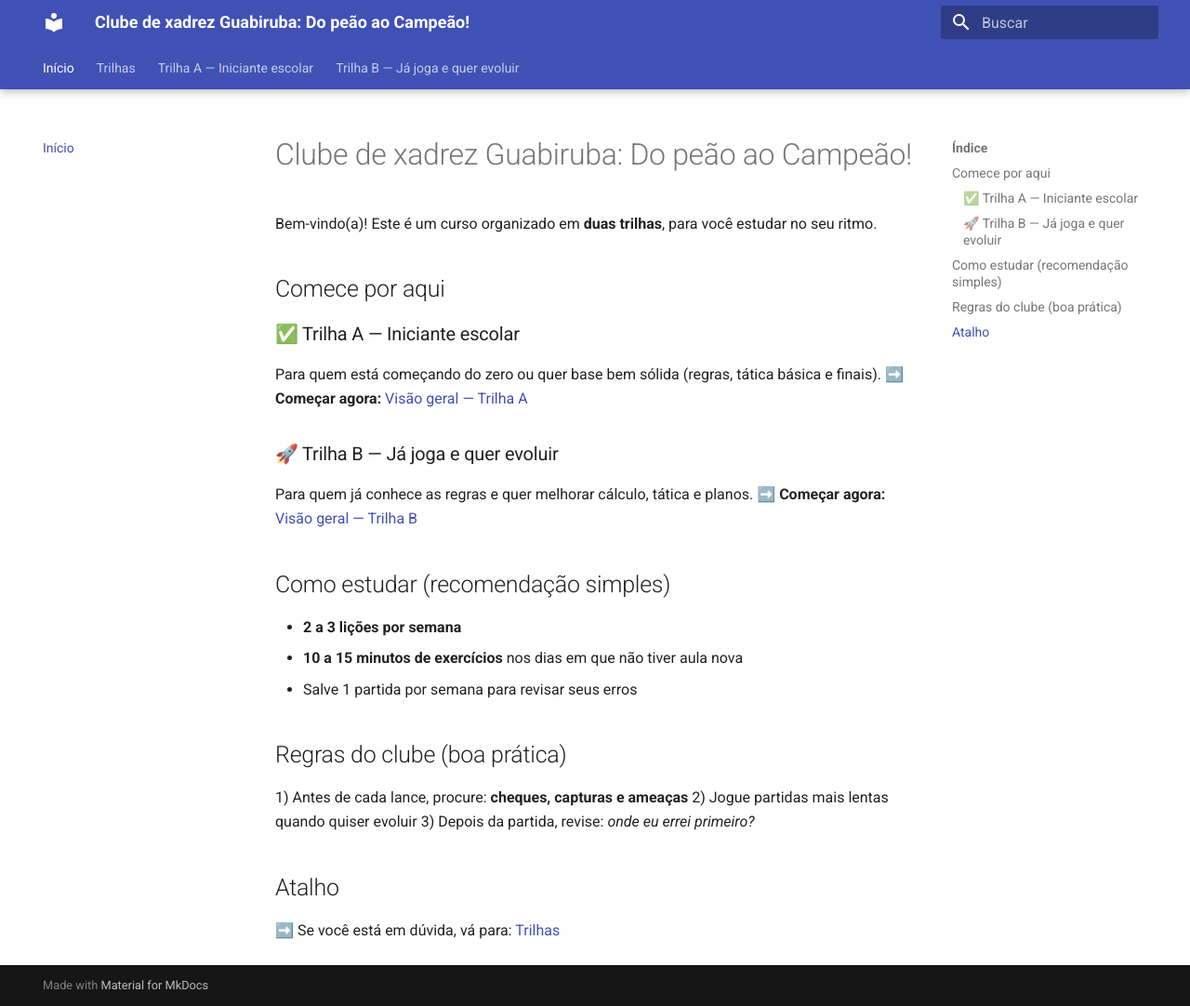
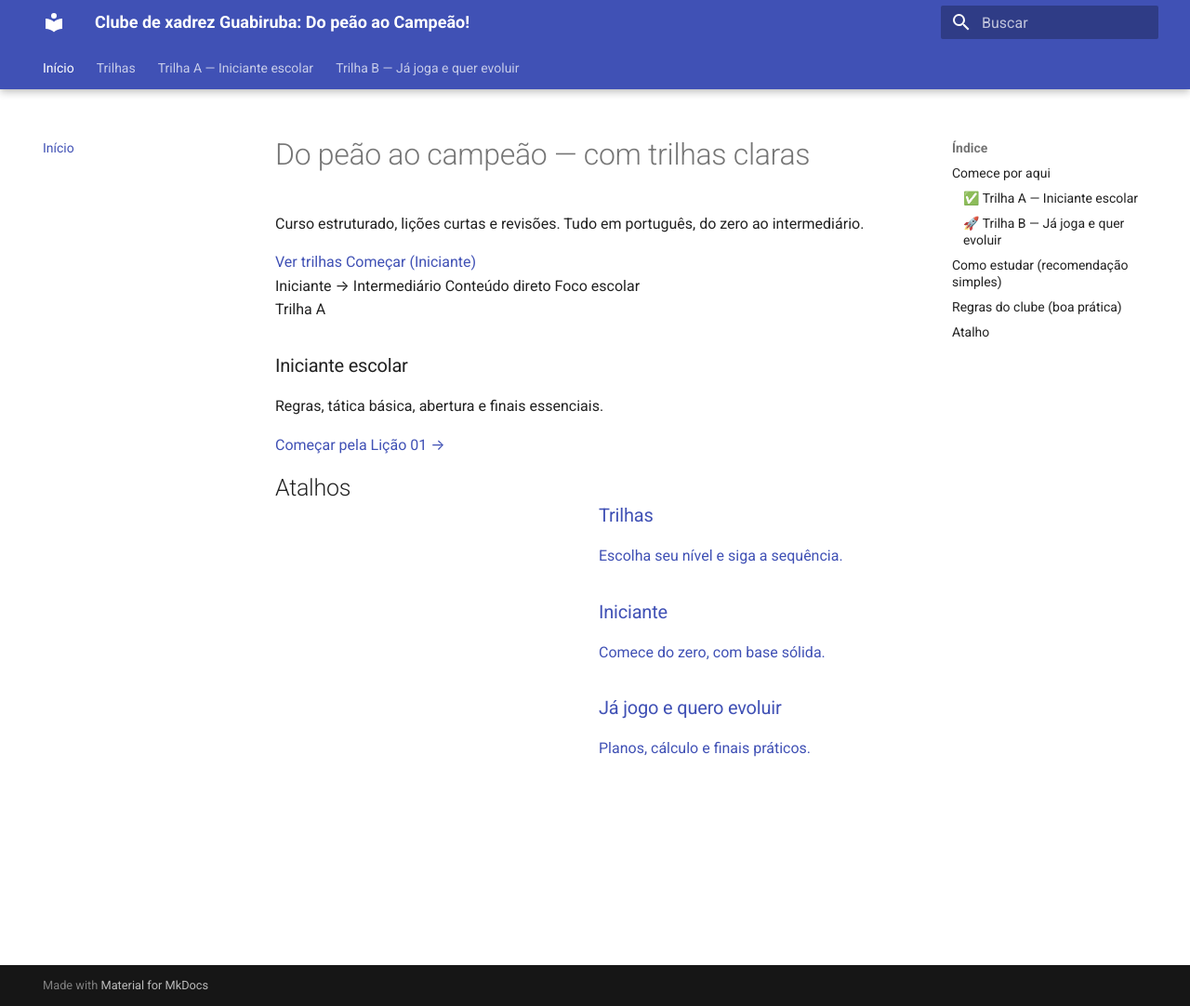
Before and after one commit to douglasvieiradossantos/Clube-de-xadrez-Guabiruba-Do-pe-o-ao-campe-o, an MkDocs documentation site: the page built from docs/index.md, in a window 1280 px wide and 1082 px high. Shown: the whole window at 93% size. Built offline with MkDocs 1.6.1 and Material for MkDocs 9.7.7, drawn with Linux system fonts in a browser that asks for light colours; part of the change alters nothing that is shown.

```diff
--- a/docs/index.md
+++ b/docs/index.md
@@ -1,3 +1,7 @@
+---
+template: home.html
+title: Início
+---
 # Clube de xadrez Guabiruba: Do peão ao Campeão!
 
 Bem-vindo(a)! Este é um curso organizado em **duas trilhas**, para você estudar no seu ritmo.
```
